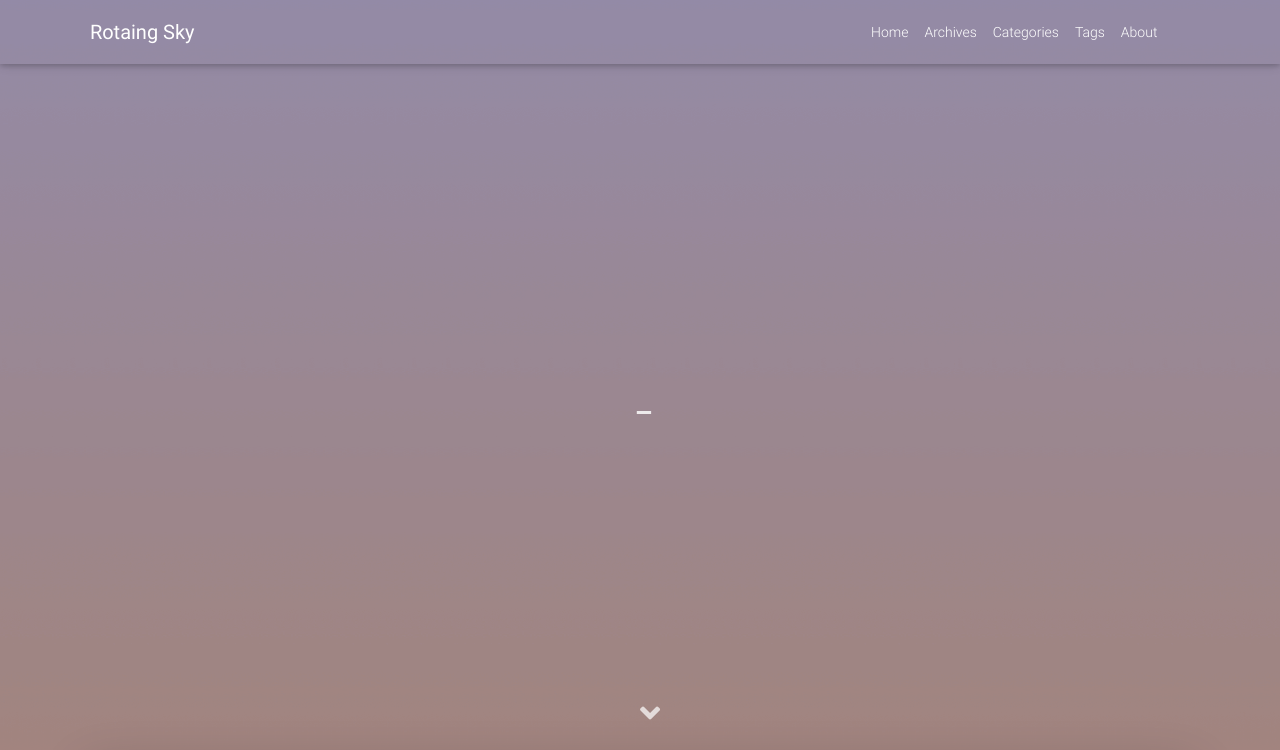
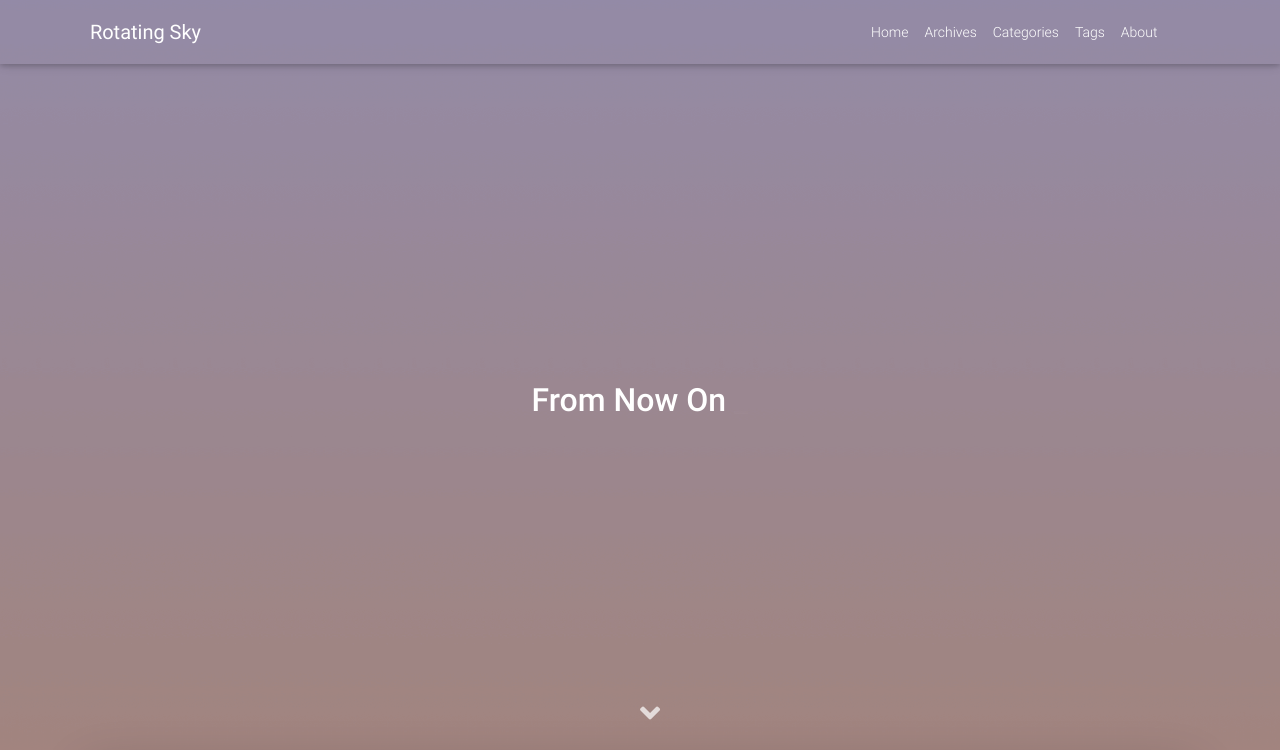
Before and after one commit to RotatingSky/RotatingSky.github.io, a plain HTML site: page index.html in a window 1280 px wide. Shown: the top 750 px of the page. Drawn offline with Linux system fonts and the light colour scheme; some icons are missing; a small style sheet from the web is missing.

Commit message:
Site updated: 2021-01-02 00:13:11

```diff
--- a/index.html
+++ b/index.html
@@ -14,7 +14,7 @@
   <meta name="description" content>
   <meta name="author" content="Sny">
   <meta name="keywords" content>
-  <title>Rotaing Sky</title>
+  <title>Rotating Sky</title>
   <link rel="stylesheet" href="/lib/font-awesome/css/all.min.css">
   <link rel="stylesheet" href="/lib/bootstrap/css/bootstrap.min.css">
   <link rel="stylesheet" href="/lib/mdbootstrap/css/mdb.min.css">
@@ -34,7 +34,7 @@
     <nav id="navbar" class="navbar fixed-top  navbar-expand-lg navbar-dark scrolling-navbar">
   <div class="container">
     <a class="navbar-brand"
-       href="/">&nbsp;<strong>Rotaing Sky</strong>&nbsp;</a>
+       href="/">&nbsp;<strong>Rotating Sky</strong>&nbsp;</a>
 
     <button id="navbar-toggler-btn" class="navbar-toggler" type="button" data-toggle="collapse"
             data-target="#navbarSupportedContent"
@@ -235,10 +235,10 @@ More info: Deployment
     var typed = new Typed('#subtitle', {
       strings: [
         '  ',
-        "&nbsp;",
+        "From Now On&nbsp;",
       ],
       cursorChar: "_",
-      typeSpeed: 70,
+      typeSpeed: 100,
       loop: false,
     });
     typed.stop();
```
Also changed, not shown: 2019/09/29/hello-world/index.html (+3 -3 lines), 404.html (+3 -3 lines), about/index.html (+4 -4 lines), archives/2019/09/index.html (+3 -3 lines), archives/2019/index.html (+3 -3 lines), archives/index.html (+3 -3 lines), categories/index.html (+3 -3 lines), tags/index.html (+3 -3 lines).
